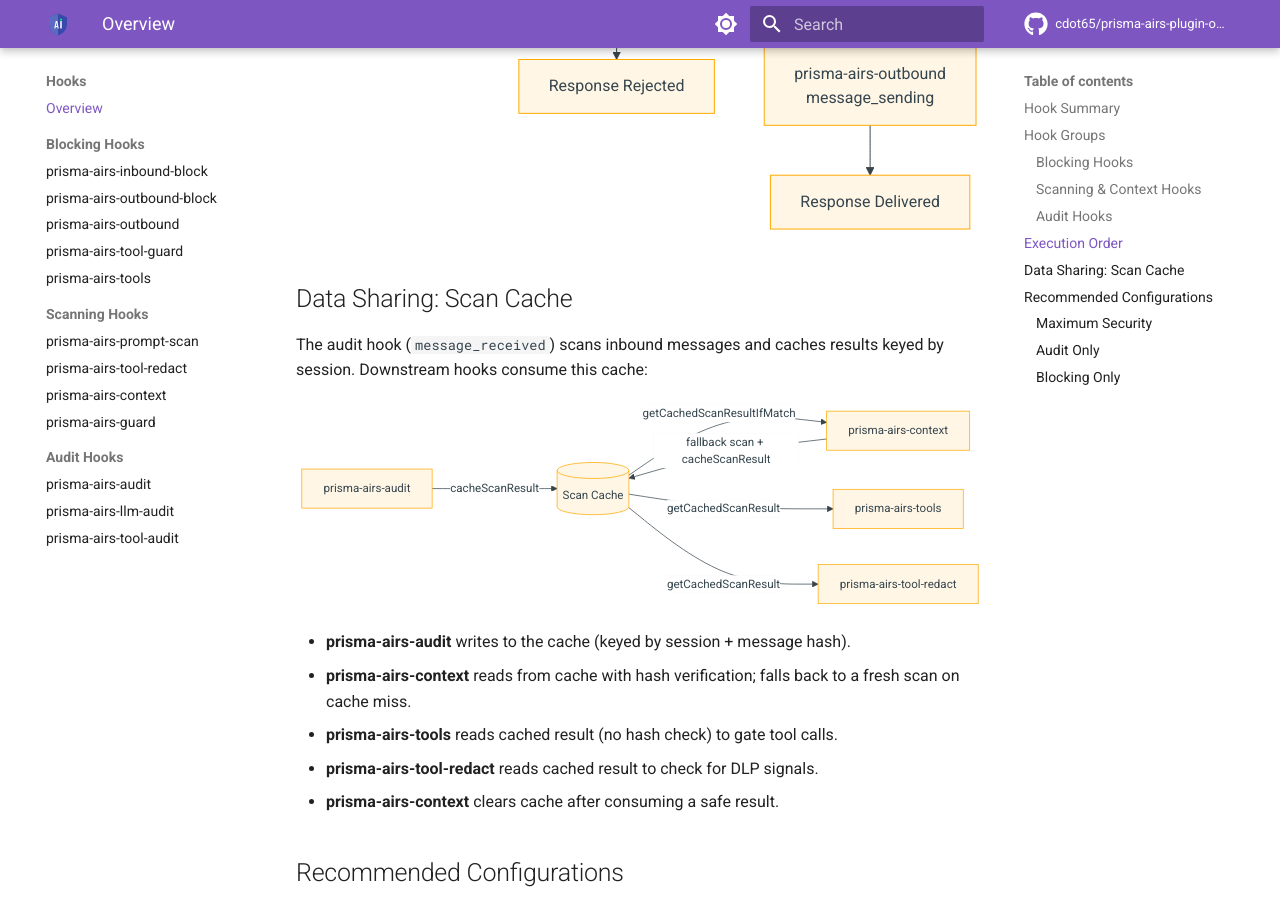
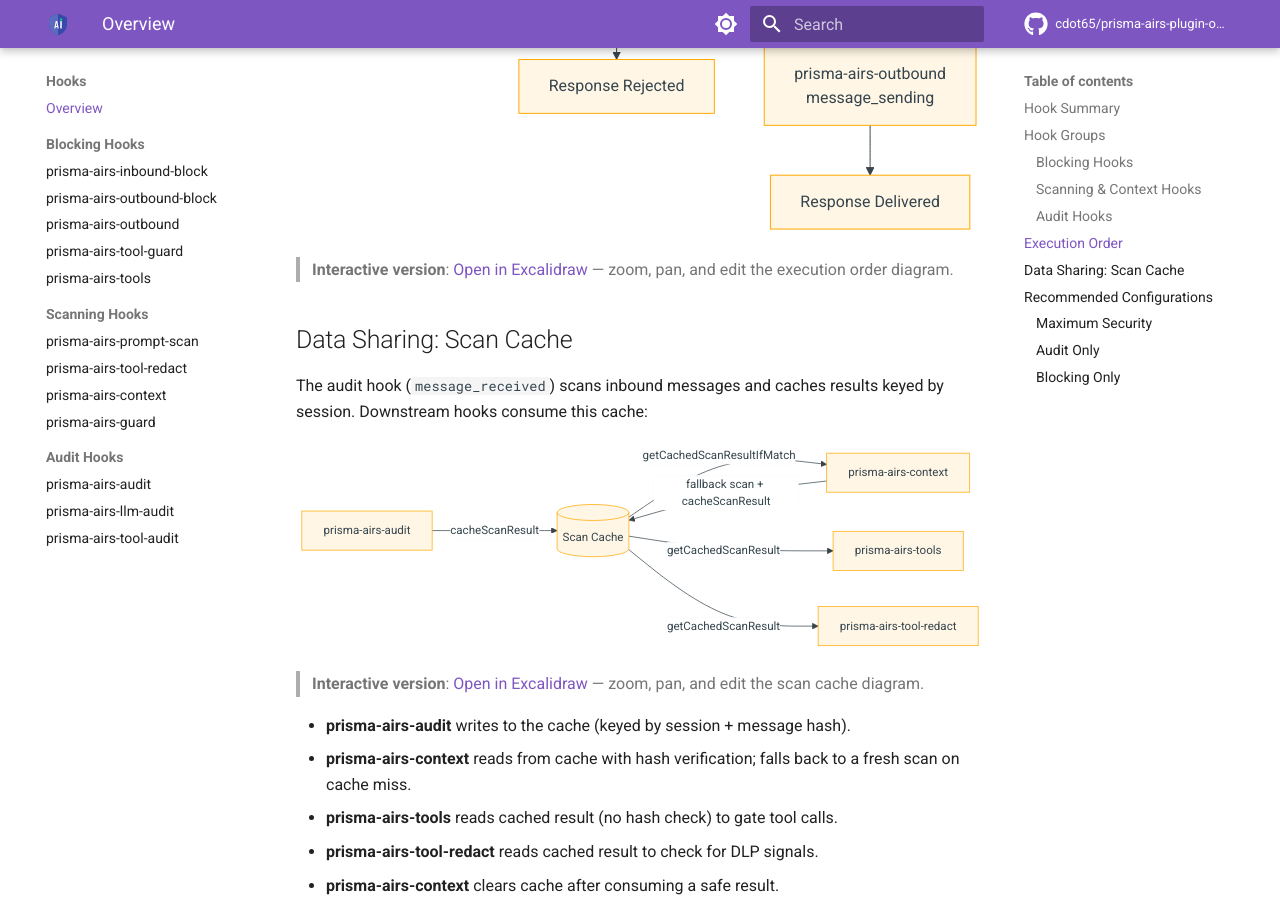
Before and after one commit to cdot65/prisma-airs-plugin-openclaw, an MkDocs documentation site: the page built from docs/hooks/index.md, in a window 1280 px wide and 900 px high, scrolled down 4388 px. Built offline with MkDocs 1.6.1 and Material for MkDocs 9.7.7, drawn with Linux system fonts in a browser that asks for light colours; comment, search, counter and statistics services are not loaded.

Commit message:
docs: add Excalidraw diagrams for architecture, hooks, scan cache (#41)
* docs: add Excalidraw diagrams for architecture, hooks, scan cache

* fix: relax flaky latency test threshold (50ms -> 40ms)

````diff
--- a/docs/hooks/index.md
+++ b/docs/hooks/index.md
@@ -75,6 +75,8 @@ graph TD
     R --> S[Response Delivered]
 ```
 
+> **Interactive version**: [Open in Excalidraw](https://excalidraw.com/#json=1nwlp7wDbZ6oXcq-SS2md,VM9DjKucXCFK5uldPpui3Q){ target="_blank" } — zoom, pan, and edit the execution order diagram.
+
 ## Data Sharing: Scan Cache
 
 The audit hook (`message_received`) scans inbound messages and caches results keyed by session. Downstream hooks consume this cache:
@@ -87,6 +89,8 @@ graph LR
     C -->|getCachedScanResult| E[prisma-airs-tool-redact]
     B -->|fallback scan + cacheScanResult| C
 ```
+
+> **Interactive version**: [Open in Excalidraw](https://excalidraw.com/#json=noqTQfGkC73NCtZmHh15S,6b9tNCFRcY1JVCLy3MZqkg){ target="_blank" } — zoom, pan, and edit the scan cache diagram.
 
 - **prisma-airs-audit** writes to the cache (keyed by session + message hash).
 - **prisma-airs-context** reads from cache with hash verification; falls back to a fresh scan on cache miss.
````
Also changed, not shown: docs/architecture/hooks.md (+2 -0 lines), docs/architecture/overview.md (+2 -0 lines), 1 other file.
